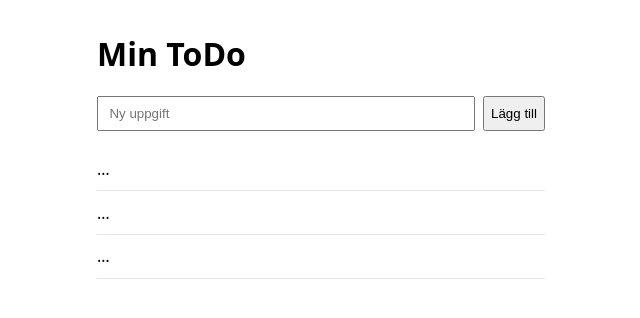
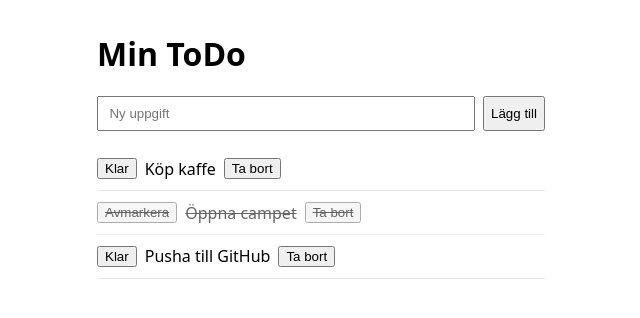
Before and after one commit to Roscoe-Addington/v40-css-react-camp, a React app in the folder app/: page / in a window 1280 px wide. Shown: the top 318 px of the page, without its empty margins (319-959 px from the left). Built offline with nearby package versions, Linux system fonts and the light colour scheme; the HTML template or start-up script is replaced by a standard one.

Commit message:
README: felsökningskedja import, className, Inspect

```diff
--- a/app/src/App.css
+++ b/app/src/App.css
@@ -30,3 +30,7 @@
   padding: 0.65rem 0;
   border-bottom: 1px solid #e2e8f0;
 }
+.completed {
+  text-decoration: line-through;
+  opacity: 0.6;
+}
--- a/app/src/App.jsx
+++ b/app/src/App.jsx
@@ -38,8 +38,14 @@ function App() {
       </form>
       <ul className="todo-list">
         {todos.map((t) => (
-          <li key={t.id} className="todo">
-            …
+          <li key={t.id} className={t.done ? "todo completed" : "todo"}>
+            <button type="button" onClick={() => toggleDone(t.id)}>
+              {t.done ? "Avmarkera" : "Klar"}
+            </button>{" "}
+            {t.text}{" "}
+            <button type="button" onClick={() => removeTodo(t.id)}>
+              Ta bort
+            </button>
           </li>
         ))}
       </ul>
```
Also changed, not shown: 1 other file (tests, documents, lock files or other folders).
